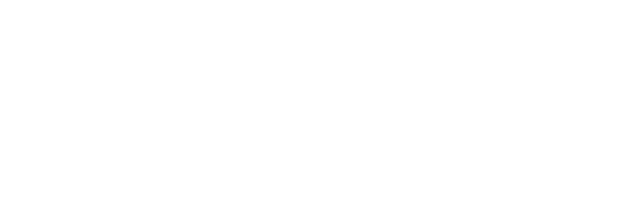
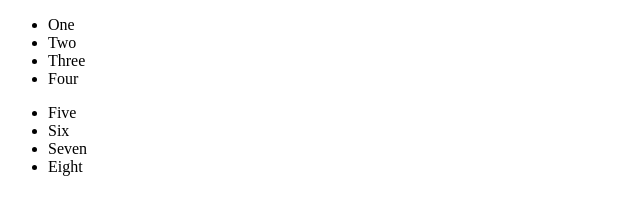
Before and after one commit to Rachell413/11.12.-git, a plain HTML site: page index.html in a window 1280 px wide. Shown: the whole page, without its empty margins (0-640 px from the left). Drawn offline with Linux system fonts and the light colour scheme.

Commit message:
Добавила меню

```diff
--- a/index.html
+++ b/index.html
@@ -6,6 +6,19 @@
     <title>Document</title>
 </head>
 <body>
-
+    <div class="container">
+        <ul class="menu">
+            <li>One</li>
+            <li>Two</li>
+            <li>Three</li>
+            <li>Four</li>
+        </ul>
+        <ul class="menu">
+            <li>Five</li>
+            <li>Six</li>
+            <li>Seven</li>
+            <li>Eight</li>
+        </ul>
+    </div>
 </body>
 </html>
```
